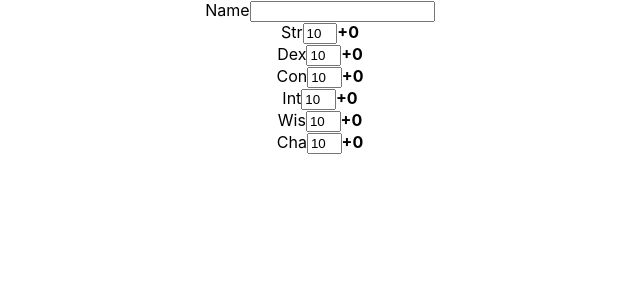
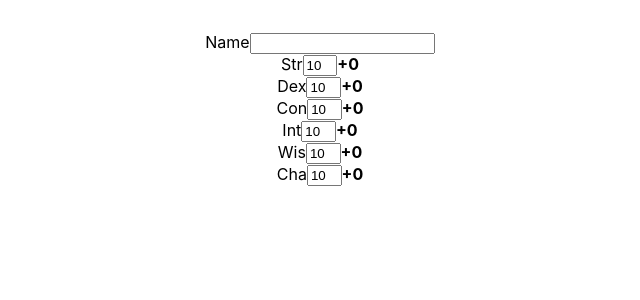
Before and after one commit to ForrestWeiswolf/charsheets, a React (Create React App) app: page / in a window 1280 px wide. Shown: the top 300 px of the page, without its empty margins (320-960 px from the left). Built offline with nearby package versions, Linux system fonts and the light colour scheme.

Commit message:
Add some padding

```diff
--- a/src/App.css
+++ b/src/App.css
@@ -1,3 +1,4 @@
 .App {
   text-align: center;
+  padding: 2em;
 }
```
